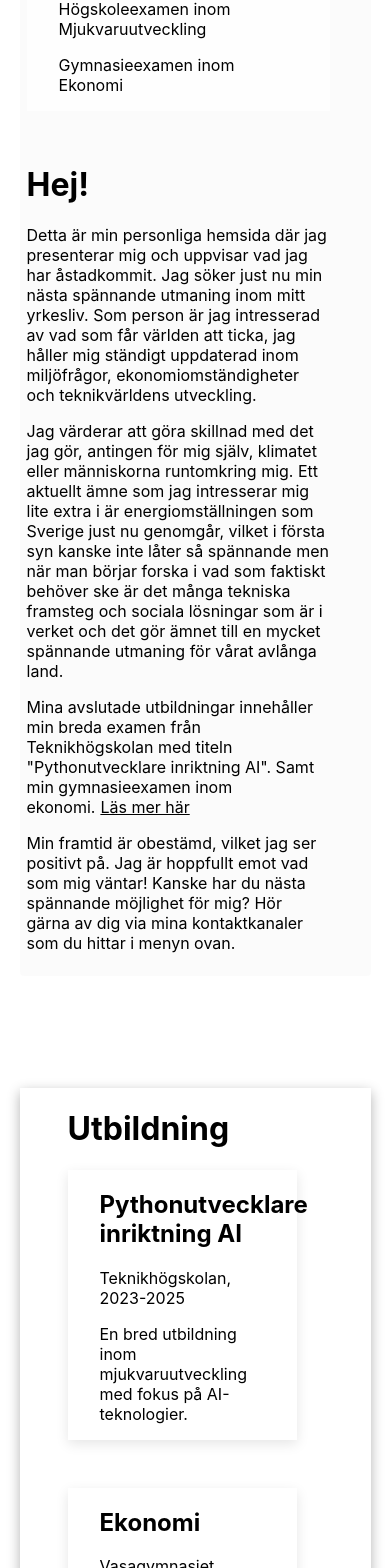
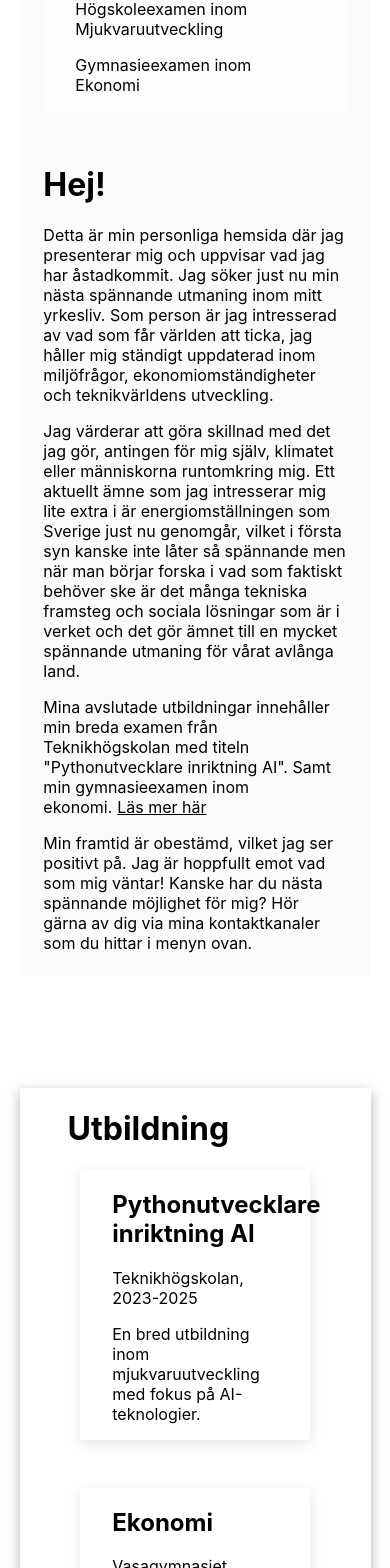
Before and after one commit to Jenkan27/Jenkan27.github.io, a React (Create React App) app: page / in a window 390 px wide. Shown: the part 420-1988 px from the top of the page. Built offline with nearby package versions, Linux system fonts and the light colour scheme.

Commit message:
mobile friendlyness

```diff
--- a/src/css/Div1.css
+++ b/src/css/Div1.css
@@ -55,6 +55,7 @@ img {
 
   .div1 {
     flex-direction: column;
+    align-items: center;
 
   }
 
--- a/src/css/Div2.css
+++ b/src/css/Div2.css
@@ -41,6 +41,7 @@
 
   .content-row {
     flex-direction: column;
+    align-items: center;
   }
 
   .left {
```
